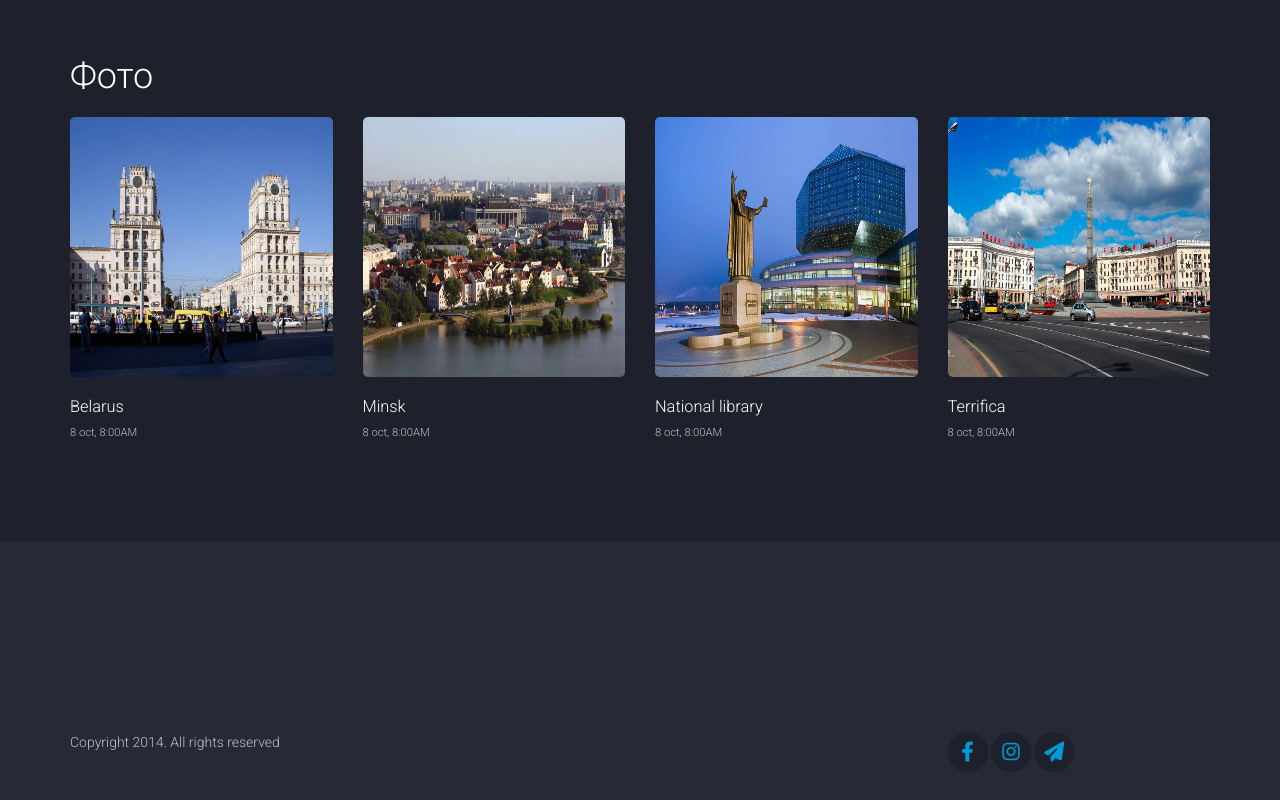
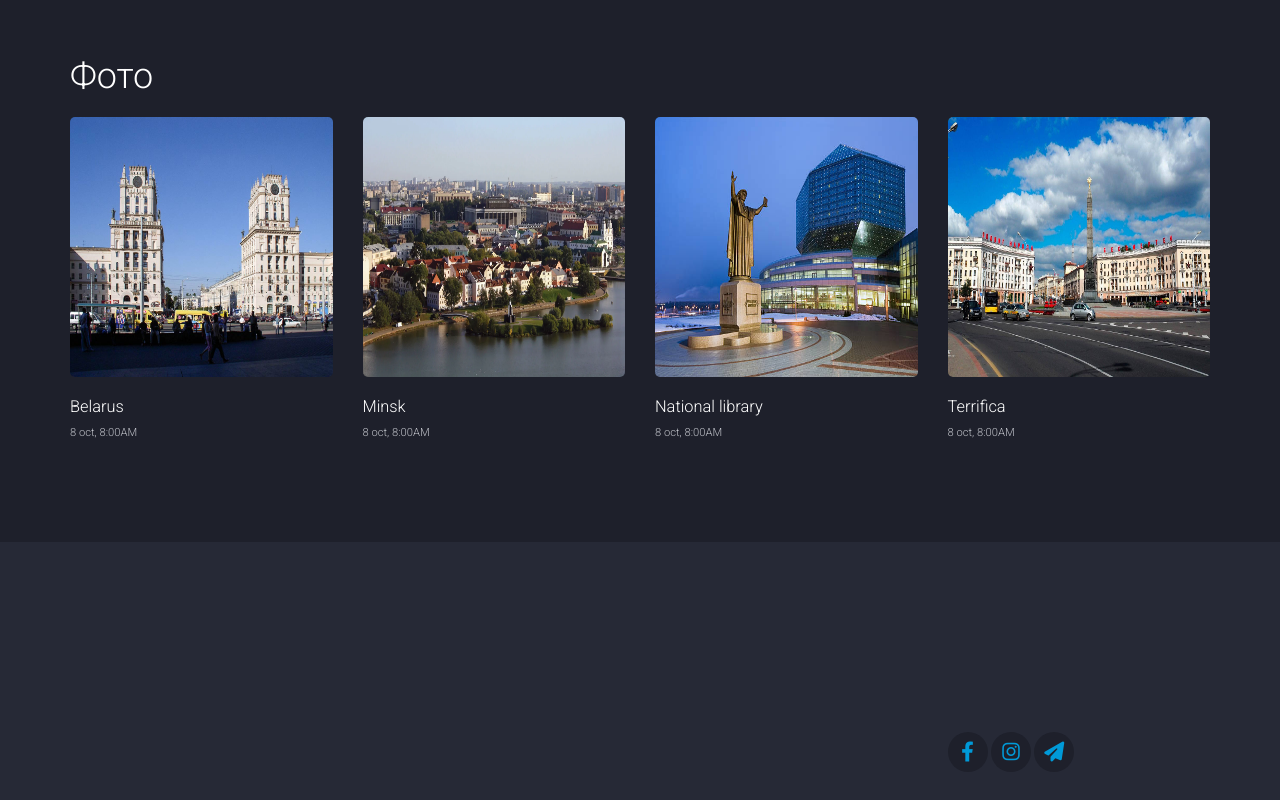
Before and after one commit to Dilmurodmirzakulov/weather-app, a plain HTML site: page index.html in a window 1280 px wide. Shown: the part 662-1462 px from the top of the page. Drawn offline with nearby package versions, Linux system fonts and the light colour scheme; some packages are replaced by stand-ins of ours; no server answers.

Commit message:
remove copyright

```diff
--- a/index.html
+++ b/index.html
@@ -197,7 +197,7 @@
 			<div class="container">
 				<div class="row">
 					<div class="col-md-8">
-						<p class="colophon">Copyright 2014. All rights reserved</p>
+						<!-- <p class="colophon">Copyright 2014. All rights reserved</p> -->
 					</div>
 					<div class="col-md-3 col-md-offset-1">
 						<div class="social-links">
```
